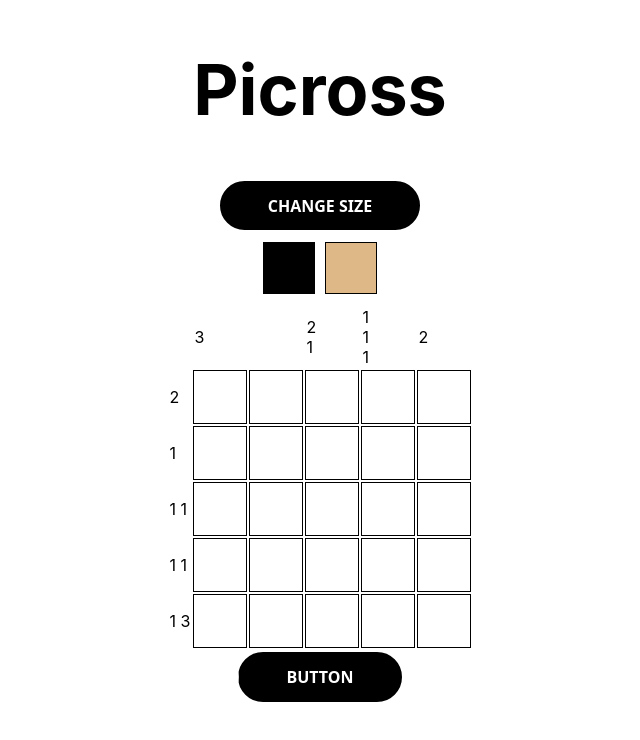
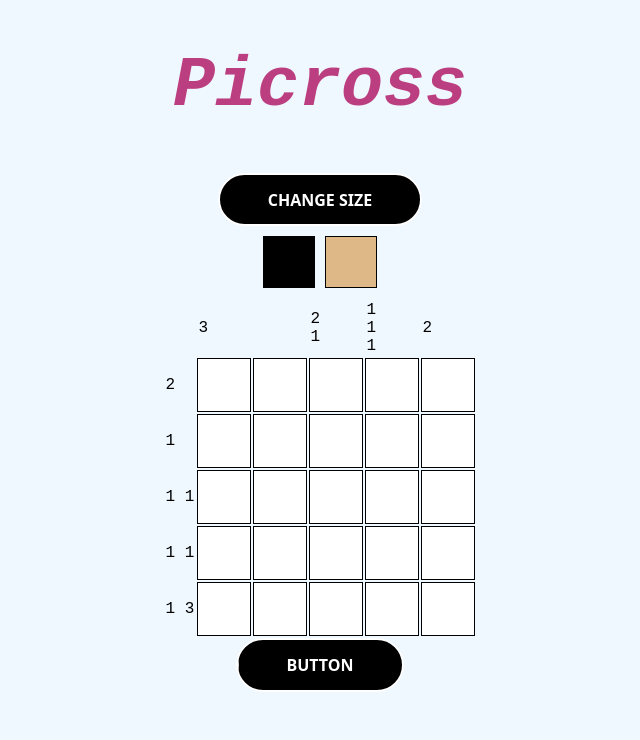
Before and after one commit to WilliamNorboe/Picross-Website, a React (Create React App) app: page / in a window 1280 px wide. Shown: the top 740 px of the page, without its empty margins (320-960 px from the left). Built offline with nearby package versions, Linux system fonts and the light colour scheme.

Commit message:
changed color

```diff
--- a/src/App.css
+++ b/src/App.css
@@ -1,7 +1,11 @@
 .App {
   box-sizing: border-box;
+  font-family:'Courier New', Courier, monospace;
 }
 
+body{
+  background-color: aliceblue;
+}
 .page{
   display: flex;
   flex-direction: column;
@@ -10,14 +14,21 @@
 
 h1{
   font-size: 70px;
+  font-weight: bold;
+  font-style: italic;
+  color:color-mix(in srgb, blue 25%, red 50%)
 }
 
 
+p{
+  font-size: 20px;
+}
 /* box css */
 .box{
   border: 1px solid black;
   width: 50px;
   height: 50px;
+  background-color: white;
 }
 .row{
   /* display: flex;
--- a/src/components/win.js
+++ b/src/components/win.js
@@ -21,8 +21,8 @@ function Win(props) {
   return (
       <div className='page'>
         <h1>Picross</h1>
-        <button >Restart</button>
-        <button class="btn-2" onClick = {()=>{window.location.reload();}}><span>Button</span></button>
+        <p>Good Job! You did it!</p>
+        <button class="btn-2" onClick = {()=>{window.location.reload();}}><span>Restart</span></button>
           {board}
       </div>
   );
```
